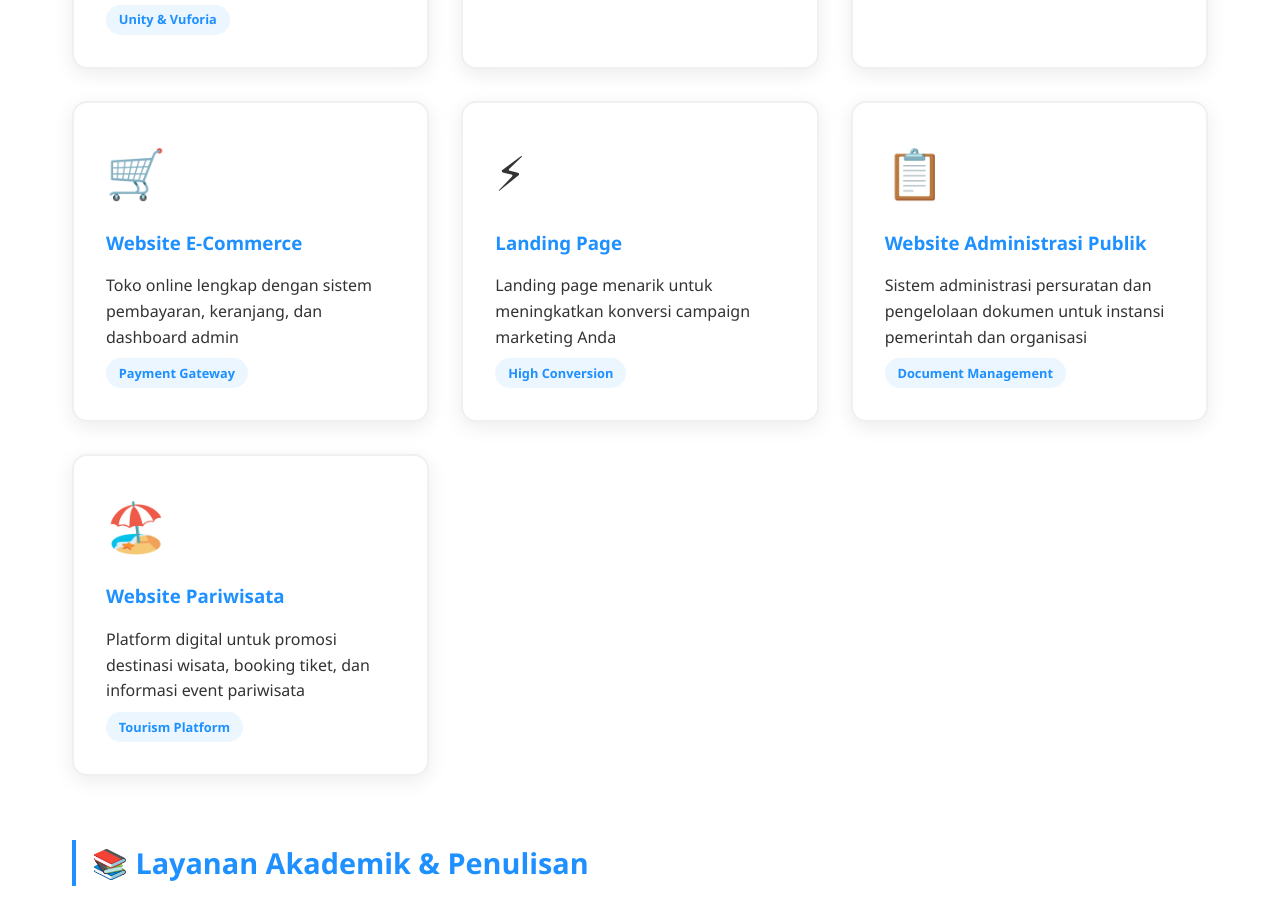
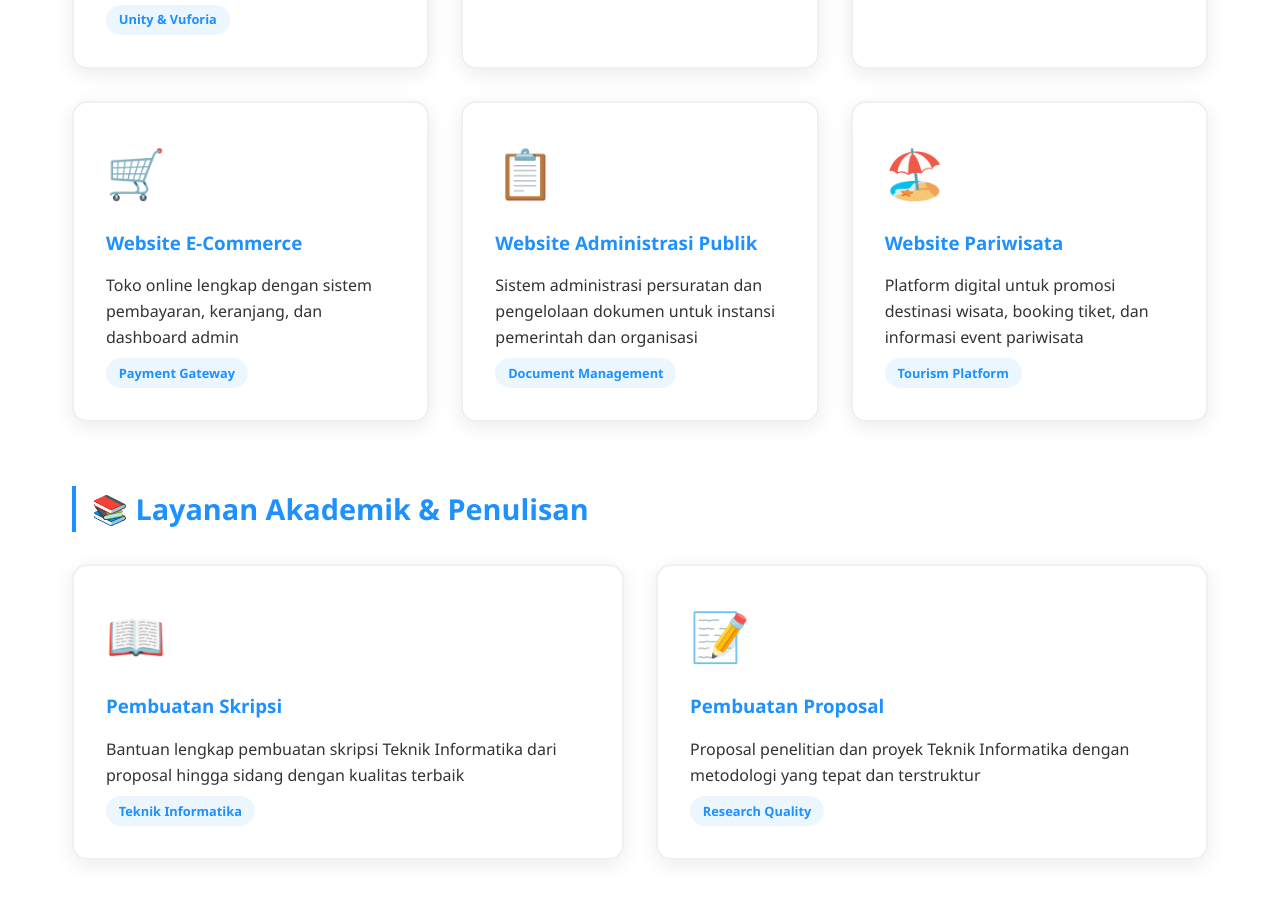
Before and after one commit to mcid100pip-cyber/joki.mc.id, a plain HTML site: page index.html in a window 1280 px wide. Shown: the part 1551-2449 px from the top of the page. Drawn offline with Linux system fonts and the light colour scheme.

Commit message:
Update index.html

```diff
--- a/index.html
+++ b/index.html
@@ -1110,12 +1110,7 @@
                     <p>Toko online lengkap dengan sistem pembayaran, keranjang, dan dashboard admin</p>
                     <span class="service-tag">Payment Gateway</span>
                 </div>
-                <div class="service-card">
-                    <div class="service-icon">⚡</div>
-                    <h3>Landing Page</h3>
-                    <p>Landing page menarik untuk meningkatkan konversi campaign marketing Anda</p>
-                    <span class="service-tag">High Conversion</span>
-                </div>
+
                 <div class="service-card">
                     <div class="service-icon">📋</div>
                     <h3>Website Administrasi Publik</h3>
@@ -1295,7 +1290,7 @@
                     </svg>
                     WhatsApp 1
                 </a>
-                <a href="https://wa.me/6282237733671" class="contact-button" target="_blank">
+                <a href="https://wa.me/6282396224810" class="contact-button" target="_blank">
                     <svg width="20" height="20" viewBox="0 0 24 24" fill="currentColor" style="vertical-align: middle; margin-right: 0.5rem;">
                         <path d="M17.472 14.382c-.297-.149-1.758-.867-2.03-.967-.273-.099-.471-.148-.67.15-.197.297-.767.966-.94 1.164-.173.199-.347.223-.644.075-.297-.15-1.255-.463-2.39-1.475-.883-.788-1.48-1.761-1.653-2.059-.173-.297-.018-.458.13-.606.134-.133.298-.347.446-.52.149-.174.198-.298.298-.497.099-.198.05-.371-.025-.52-.075-.149-.669-1.612-.916-2.207-.242-.579-.487-.5-.669-.51-.173-.008-.371-.01-.57-.01-.198 0-.52.074-.792.372-.272.297-1.04 1.016-1.04 2.479 0 1.462 1.065 2.875 1.213 3.074.149.198 2.096 3.2 5.077 4.487.709.306 1.262.489 1.694.625.712.227 1.36.195 1.871.118.571-.085 1.758-.719 2.006-1.413.248-.694.248-1.289.173-1.413-.074-.124-.272-.198-.57-.347m-5.421 7.403h-.004a9.87 9.87 0 01-5.031-1.378l-.361-.214-3.741.982.998-3.648-.235-.374a9.86 9.86 0 01-1.51-5.26c.001-5.45 4.436-9.884 9.888-9.884 2.64 0 5.122 1.03 6.988 2.898a9.825 9.825 0 012.893 6.994c-.003 5.45-4.437 9.884-9.885 9.884m8.413-18.297A11.815 11.815 0 0012.05 0C5.495 0 .16 5.335.157 11.892c0 2.096.547 4.142 1.588 5.945L.057 24l6.305-1.654a11.882 11.882 0 005.683 1.448h.005c6.554 0 11.89-5.335 11.893-11.893a11.821 11.821 0 00-3.48-8.413Z"/>
                     </svg>
@@ -1532,4 +1527,5 @@
         });
     </script>
 </body>
+
 </html>
```
